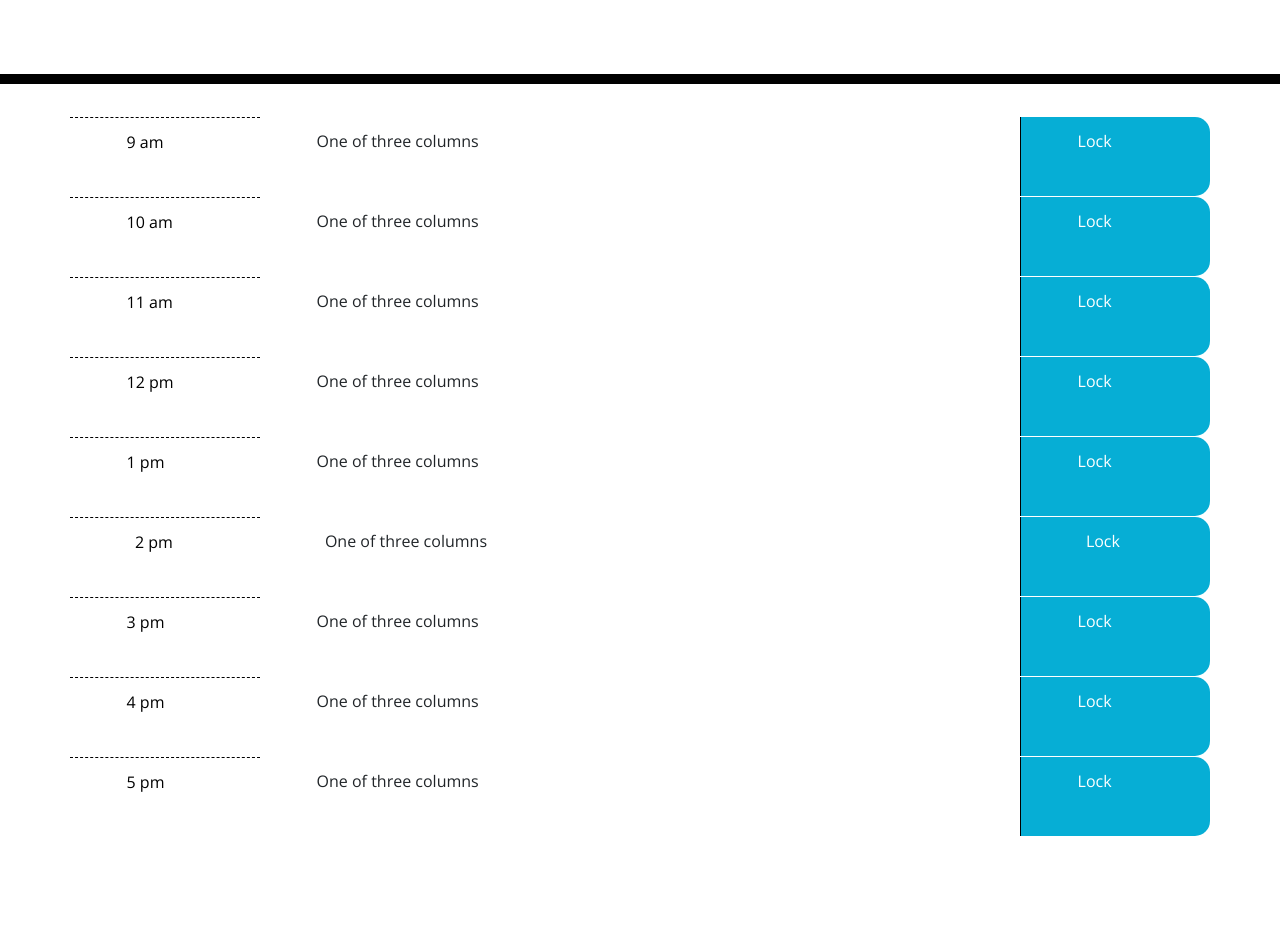
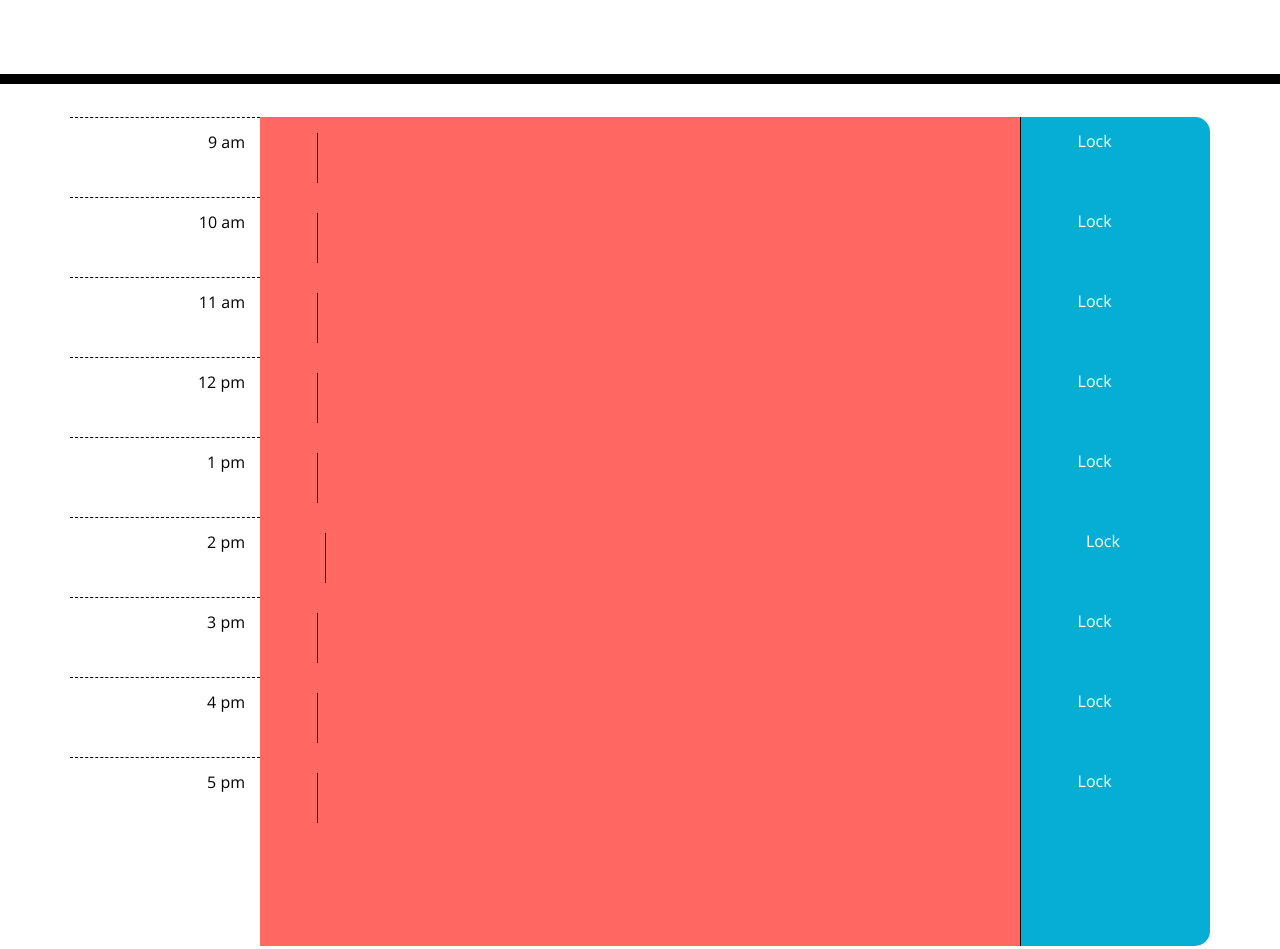
Before and after one commit to buitrof/Work-day-scheduler, a plain HTML site: page index.html in a window 1280 px wide. Shown: the part 220-1169 px from the top of the page. Before the commit the page ends 1056 px from the top, so only its background shows below. Drawn offline with nearby package versions, Linux system fonts and the light colour scheme.

Commit message:
added text input boxes, made bg change

```diff
--- a/Assets/CSS/style.css
+++ b/Assets/CSS/style.css
@@ -41,6 +41,7 @@ textarea {
   background-color: #ffffff;
   color: #000000;
   border-top: 1px dashed #000000;
+  text-align: right;
 }
 
 .past {
@@ -70,3 +71,13 @@ textarea {
   font-size: 20px;
   transition: all .3s ease-in-out;
 }
+
+.chatInput {
+  margin: 0px;
+  width: 400px;
+  height: 50px;
+}
+
+.printChatBox {
+  padding-top: 10%;
+}
--- a/Assets/JS/app.js
+++ b/Assets/JS/app.js
@@ -1,9 +1,30 @@
 $('#currentDay').text(moment().format('dddd, MMMM Do YYYY'))
 
-// if (currentTime = moment().format(whatever)) {
-//   time.classList('present')
-// } else if (current time = before moment().format(what)) {
-//   time.classList('past')
-// } else {
-//   time.classList('future')
-// }
+let currentHour = parseInt(moment().format('h'))
+let workHour = parseInt($('.hour').text())
+
+console.log(currentHour)
+console.log(workHour)
+
+if (workHour === currentHour) {
+  $('.workItems').addClass('present')
+} else if (workHour < currentHour) {
+  $('.workItems').addClass('past')
+} else {
+  $('.workItems').addClass('future')
+}
+
+$(document).on('click', event => {
+  if (event.target.classList.contains('workItems')) {
+    document.getElementsByClassName('workContainer').innerHTML = `
+      <textarea type="text" name="fname" class="chatInput"></textarea>
+      <div class="printChatBox"></div>
+      `
+      console.log('ping')
+  }
+})
+
+$('.chatinput').keyup(function () {
+  var newText = $('.chatinput').val()
+  $('.printchatbox').text(newText)
+})
--- a/index.html
+++ b/index.html
@@ -23,8 +23,9 @@
         <div class="col-sm-2 hour">
           9 am
         </div>
-        <div class="col-sm-8 workItems">
-          One of three columns
+        <div id="nine" class="col-sm-8 workItems">
+          <textarea type="text" name="fname" class="chatInput"></textarea>
+          <div class="printChatBox"></div>
         </div>
         <div class="col-sm-2 saveBtn">
           Lock
@@ -34,9 +35,11 @@
         <div class="col-sm-2 hour">
           10 am
         </div>
-        <div class="col-sm-8 workItems">
-          One of three columns
+        <div id="ten" class="col-sm-8 workItems">
+          <textarea type="text" name="fname" class="chatInput"></textarea>
+          <div class="printChatBox"></div>
         </div>
+        <div class ="printchatbox"></div>
         <div class="col-sm-2 saveBtn">
           Lock
         </div>
@@ -45,8 +48,9 @@
         <div class="col-sm-2 hour">
           11 am
         </div>
-        <div class="col-sm-8 workItems">
-          One of three columns
+        <div id="eleven" class="col-sm-8 workItems">
+          <textarea type="text" name="fname" class="chatInput"></textarea>
+          <div class="printChatBox"></div>
         </div>
         <div class="col-sm-2 saveBtn">
           Lock
@@ -56,8 +60,9 @@
         <div class="col-sm-2 hour">
           12 pm
         </div>
-        <div class="col-sm-8 workItems">
-          One of three columns
+        <div id="twelve" class="col-sm-8 workItems">
+          <textarea type="text" name="fname" class="chatInput"></textarea>
+          <div class="printChatBox"></div>
         </div>
         <div class="col-sm-2 saveBtn">
           Lock
@@ -67,8 +72,9 @@
         <div class="col-sm-2 hour">
           1 pm
         </div>
-        <div class="col-sm-8 workItems">
-          One of three columns
+        <div id="thirteen" class="col-sm-8 workItems">
+          <textarea type="text" name="fname" class="chatInput"></textarea>
+          <div class="printChatBox"></div>
         </div>
         <div class="col-sm-2 saveBtn">
           Lock
@@ -78,8 +84,9 @@
           <div class="col-sm-2 hour">
             2 pm
           </div>
-          <div class="col-sm-8 workItems">
-            One of three columns
+          <div id="fourteen" class="col-sm-8 workItems">
+            <textarea type="text" name="fname" class="chatInput"></textarea>
+            <div class="printChatBox"></div>
           </div>
           <div class="col-sm-2 saveBtn">
             Lock
@@ -89,8 +96,9 @@
         <div class="col-sm-2 hour">
           3 pm
         </div>
-        <div class="col-sm-8 workItems">
-          One of three columns
+        <div id="fifteen" class="col-sm-8 workItems">
+          <textarea type="text" name="fname" class="chatInput"></textarea>
+          <div class="printChatBox"></div>
         </div>
         <div class="col-sm-2 saveBtn">
           Lock
@@ -100,8 +108,9 @@
         <div class="col-sm-2 hour">
           4 pm
         </div>
-        <div class="col-sm-8 workItems">
-          One of three columns
+        <div id="sixteen" class="col-sm-8 workItems">
+          <textarea type="text" name="fname" class="chatInput"></textarea>
+          <div class="printChatBox"></div>
         </div>
         <div class="col-sm-2 saveBtn">
           Lock
@@ -111,8 +120,9 @@
         <div class="col-sm-2 hour">
           5 pm
         </div>
-        <div class="col-sm-8 workItems">
-          One of three columns
+        <div id="seventeen" class="col-sm-8 workItems">
+          <textarea type="text" name="fname" class="chatInput"></textarea>
+          <div class="printChatBox"></div>
         </div>
         <div class="col-sm-2 saveBtn">
           Lock
```
